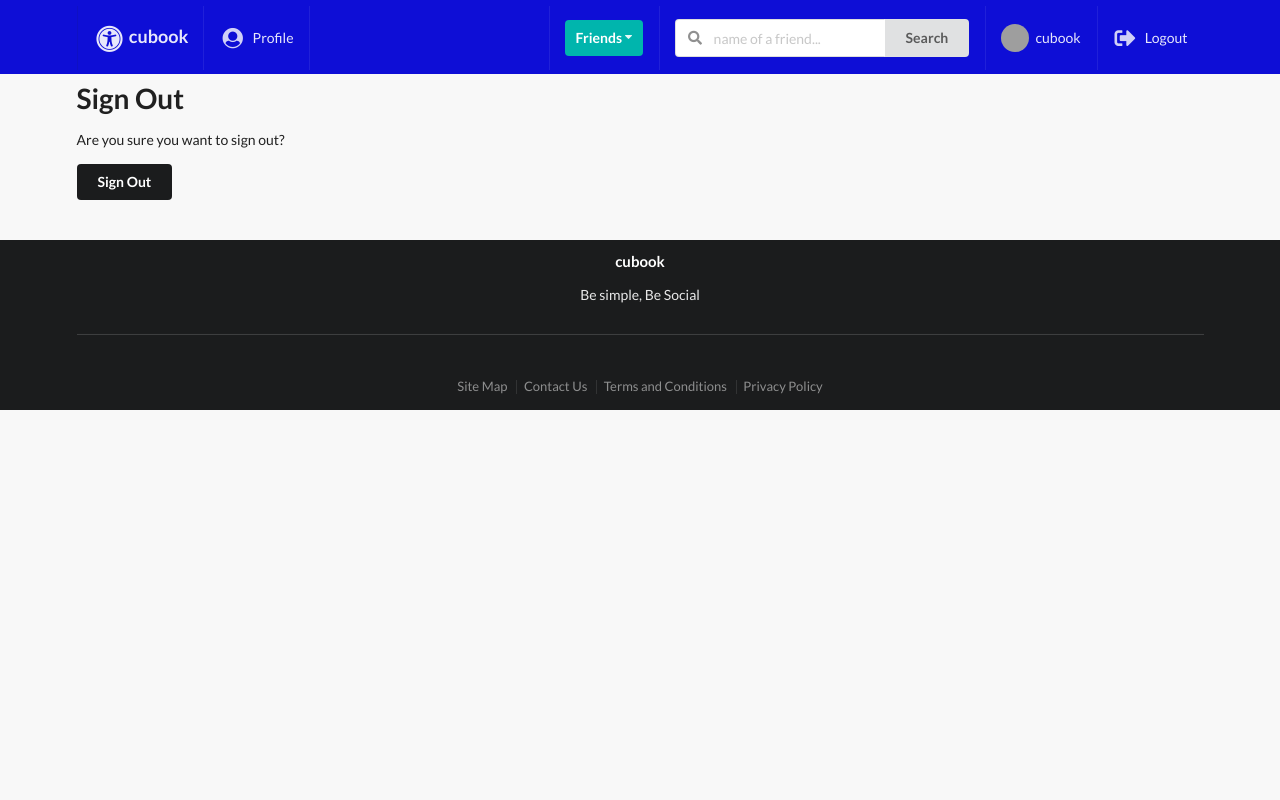
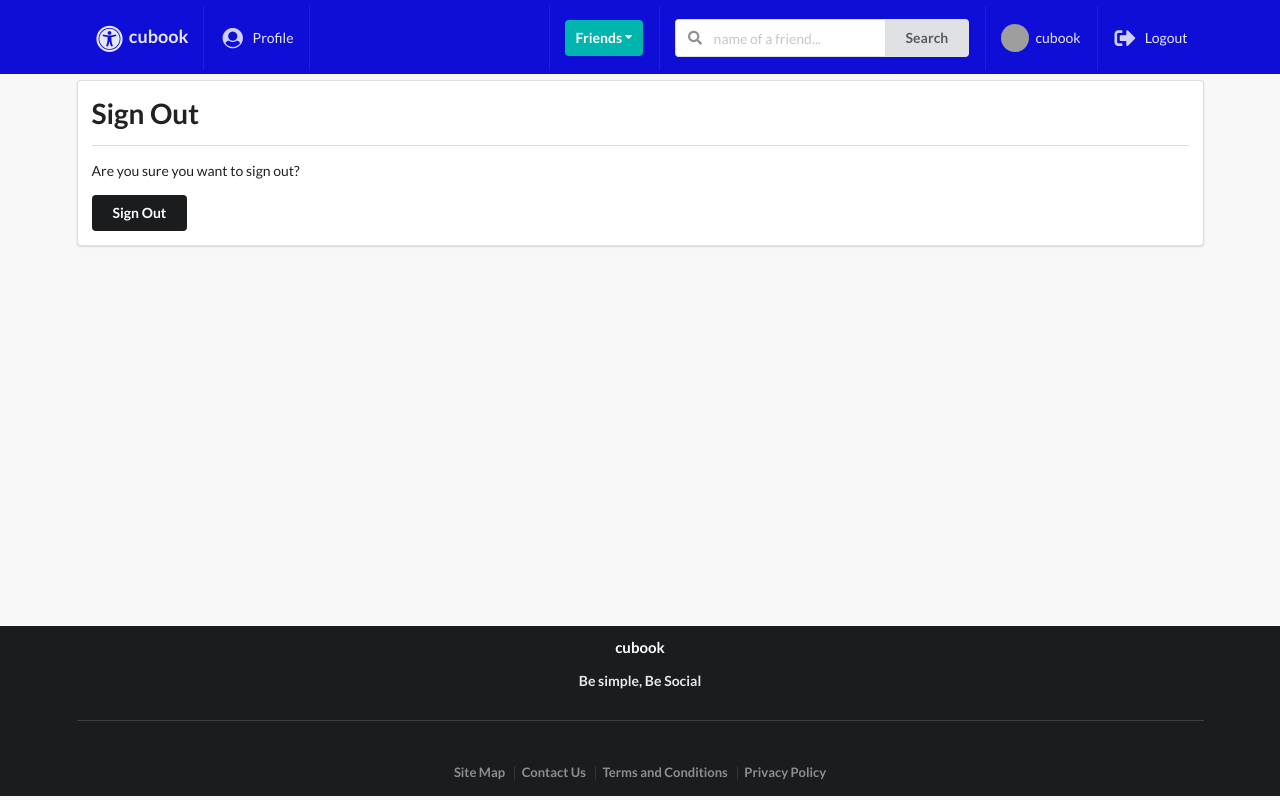
Before and after one commit to Nitin2806/cubook, a Django app: page /accounts/logout/ in a window 1280 px wide. Run offline with Django 4.2, Linux system fonts and the light colour scheme; a user stored in the database is signed in; data comes from the database, SQL or seed files in the repository; some libraries are stand-ins or nearby versions; grey boxes are pictures that could not be loaded.

Commit message:
Fixed UI Logout

```diff
--- a/templates/account/logout.html
+++ b/templates/account/logout.html
@@ -8,8 +8,9 @@ Logout
 {% block head_title %}{% trans "Sign Out" %}{% endblock %}
 
 {% block content %}
-<h1>{% trans "Sign Out" %}</h1>
-
+<div class="ui segment">
+<h1 class="ui left floated header">{% trans "Sign Out" %}</h1>
+<div class="ui clearing divider"></div>
 <p>{% trans 'Are you sure you want to sign out?' %}</p>
 
 <form method="post" action="{% url 'account_logout' %}">
@@ -19,6 +20,10 @@ Logout
   {% endif %}
   <button type="submit" class='ui button secondary'>{% trans 'Sign Out' %}</button>
 </form>
-
-
+</div>
+</div>
+<b
+<br><br><br><br>
+<br><br><br><br><br><br><br>
+<br><br><br><br><br><br><br>
 {% endblock %}
```
